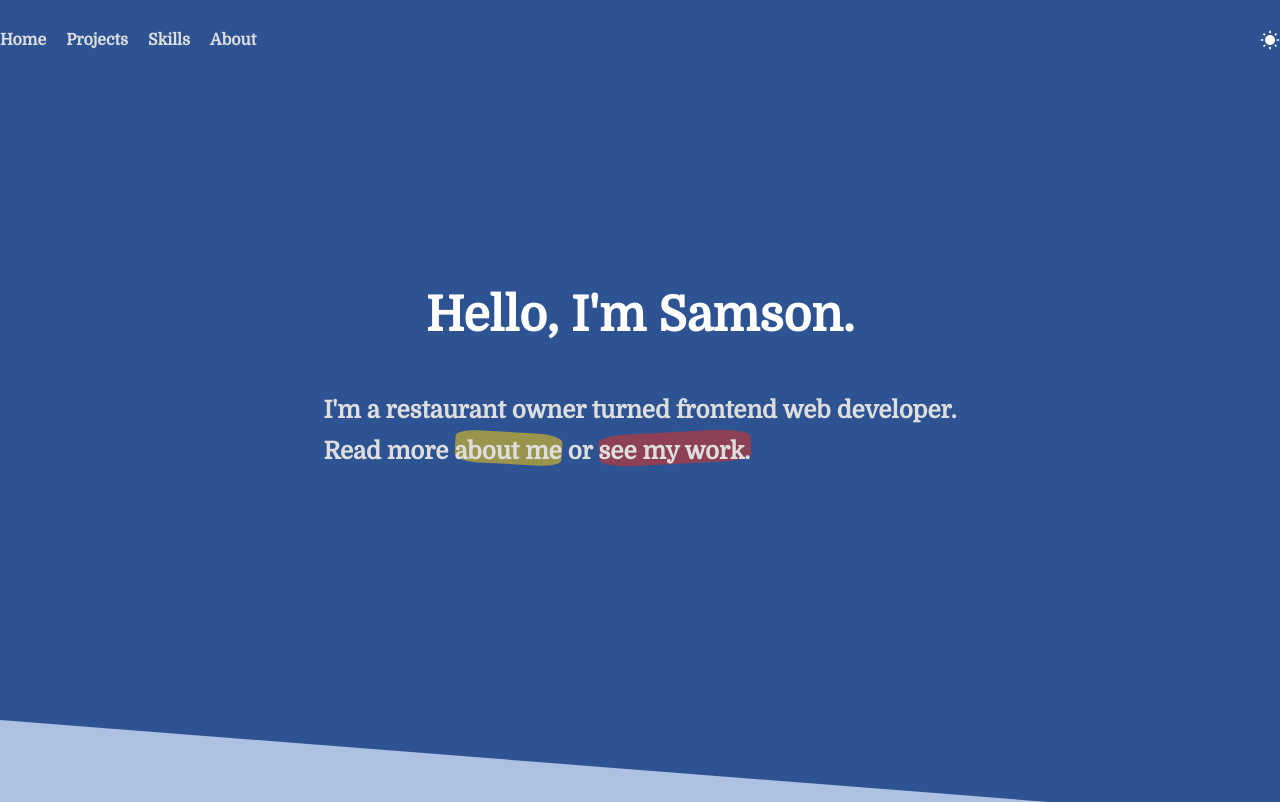
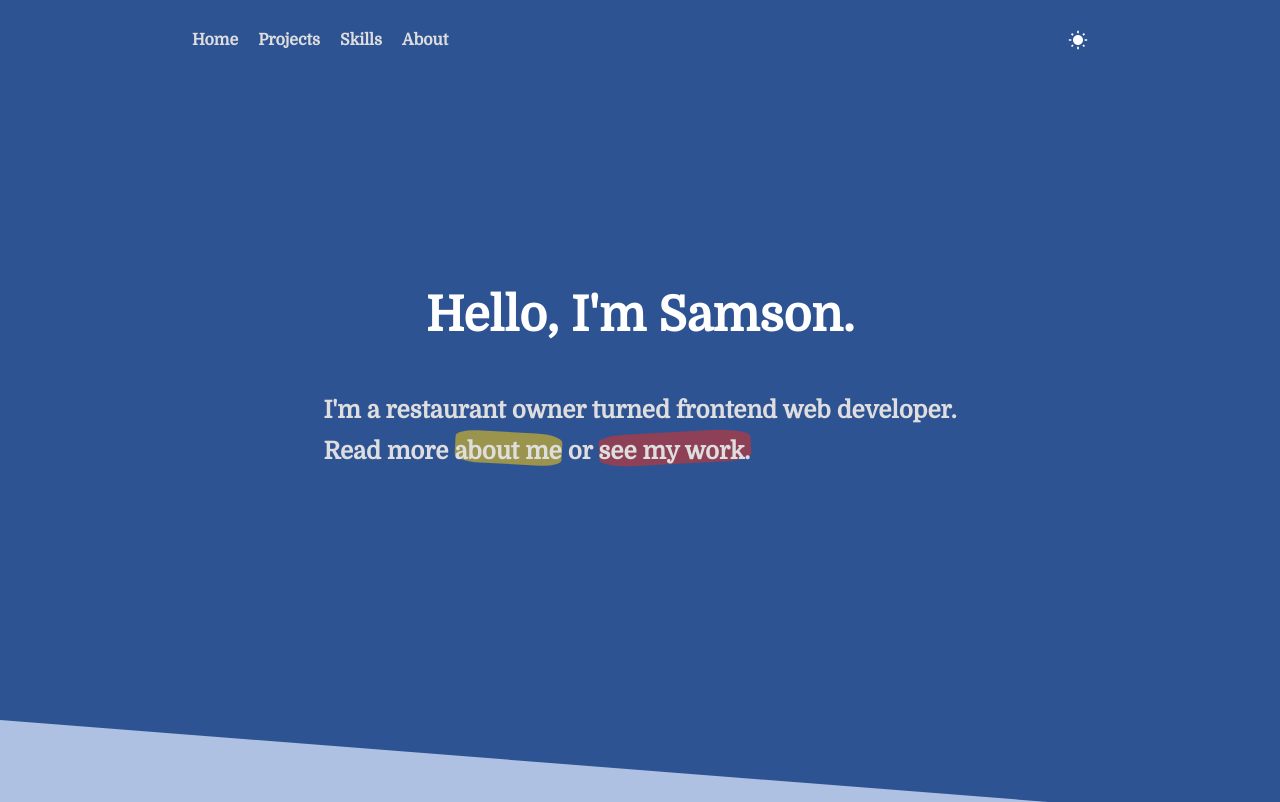
Before and after one commit to samsonc89/samson-react-portfolio, a React (Vite) app: page / in a window 1280 px wide. Shown: the top 802 px of the page. Built offline with nearby package versions, Linux system fonts and the light colour scheme.

Commit message:
Fix spacing for navbar

```diff
--- a/src/components/navbar/navbar.css
+++ b/src/components/navbar/navbar.css
@@ -1,4 +1,5 @@
 .navbar {
+  padding: 0 15vw;
   background-color: var(--bg-color);
   display: flex;
   flex-direction: row;
```
